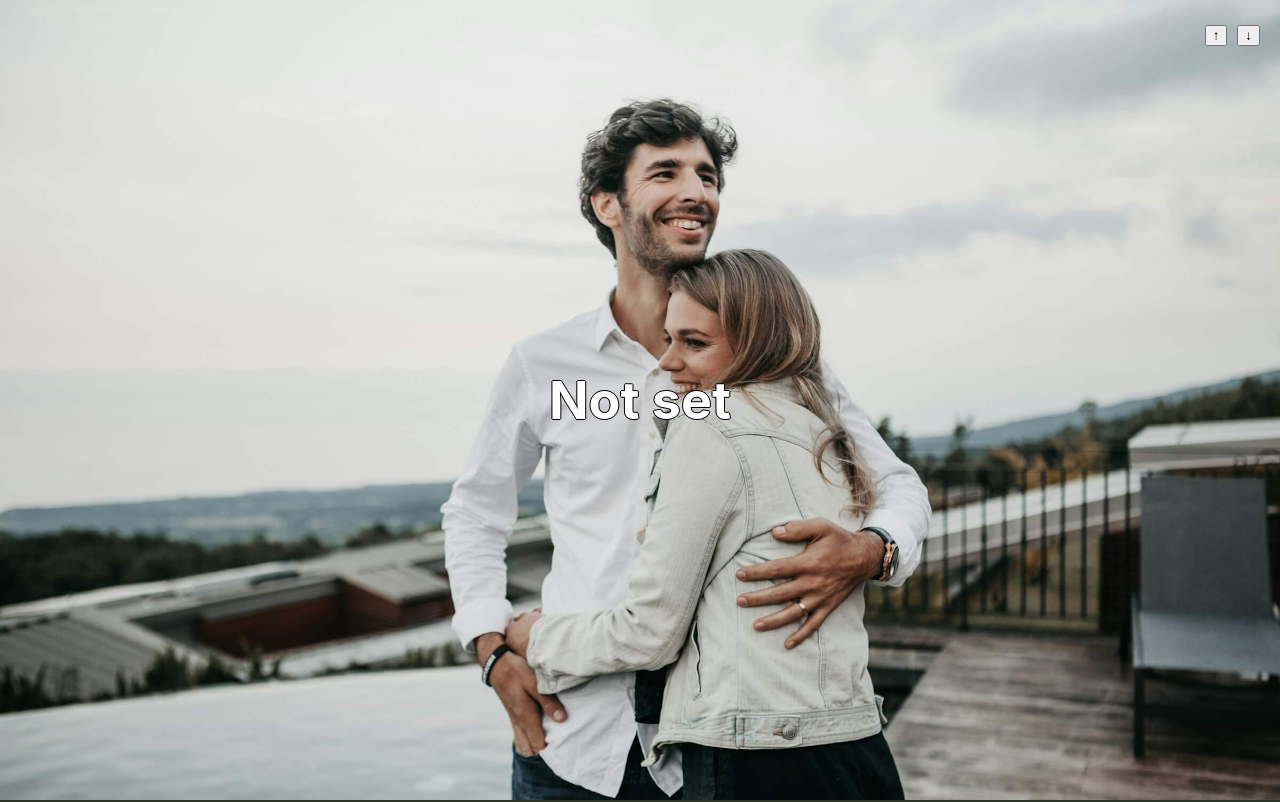
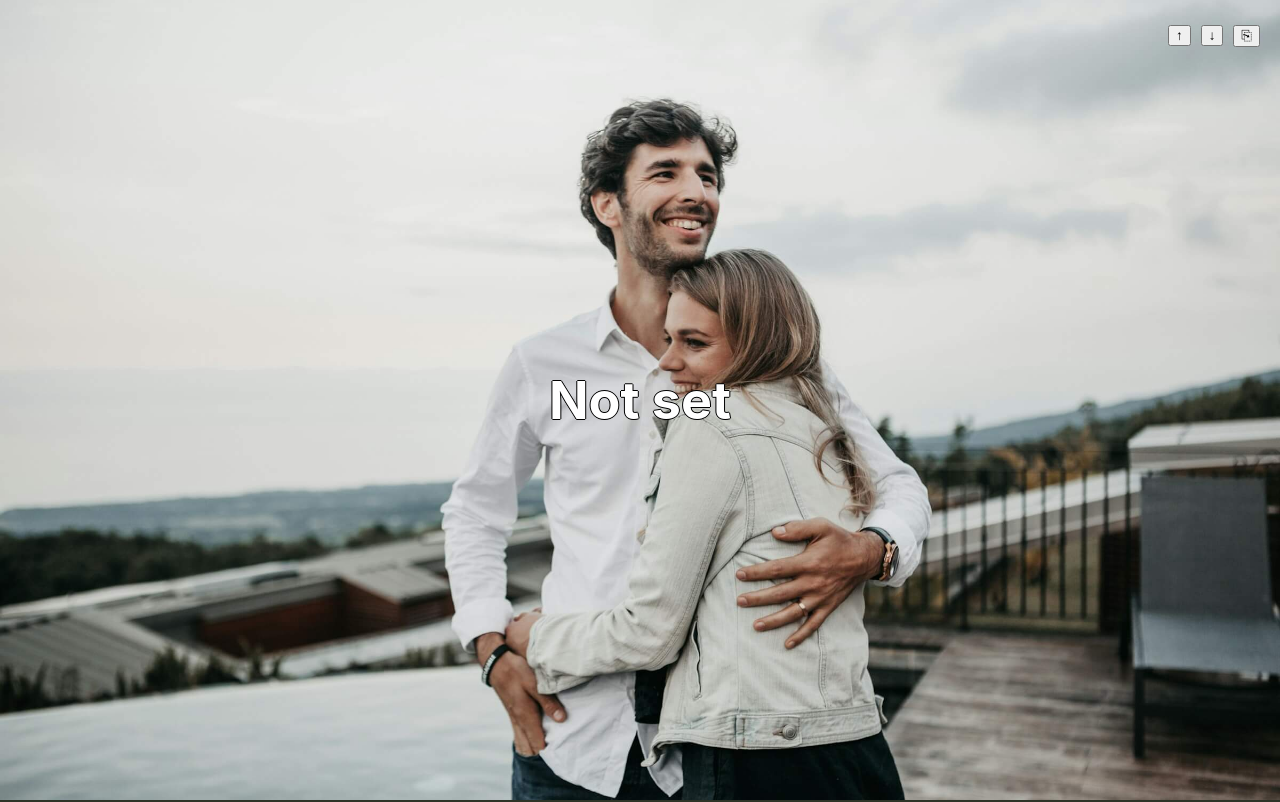
Before and after one commit to pohlaniacz/wysiwihyg, a React (Create React App) app: page / in a window 1280 px wide. Shown: the top 802 px of the page. Built offline with nearby package versions, Linux system fonts and the light colour scheme.

Commit message:
fixes and add duplicate button

```diff
--- a/src/components/editor/EditBox.js
+++ b/src/components/editor/EditBox.js
@@ -3,8 +3,15 @@ import ActionButton from "../layout/ActionButton";
 function EditBox(props) {
     return (
         <div className="App-editBox">
-            <ActionButton text="&uarr;"/>
-            <ActionButton text="&darr;" />
+            <ActionButton
+                type="up"
+            />
+            <ActionButton
+                type="down"
+            />
+            <ActionButton
+                type="duplicate"
+            />
         </div>
     )
 }
--- a/src/components/editor/Slider.js
+++ b/src/components/editor/Slider.js
@@ -1,15 +1,15 @@
 function Slider(props) {
     return (
         <div className="App-slider">
-            <dic classname="App-slider-slide">
+            <div className="App-slider-slide">
                 Slide1
-            </dic>
-            <dic classname="App-slider-slide">
+            </div>
+            <div className="App-slider-slide">
                 Slide2
-            </dic>
-            <dic classname="App-slider-slide">
+            </div>
+            <div className="App-slider-slide">
                 Slide3
-            </dic>
+            </div>
             {props.children}
         </div>
     )
--- a/src/components/layout/ActionButton.js
+++ b/src/components/layout/ActionButton.js
@@ -1,7 +1,29 @@
 import Button from "./Button";
 
 export default function ActionButton(props) {
+    let title = '';
+    let text = '';
+
+    switch (props.type) {
+        case "up":
+            title = 'up';
+            text = '↑';
+            break;
+        case "down":
+            title = 'down';
+            text = '↓';
+            break;
+        case "duplicate":
+            title = 'duplicate';
+            text = '⎘';
+            break;
+    }
+
     return (
-        <Button text={props.text} />
+        <Button
+            type={props.type}
+            text={text}
+            title={title}
+        />
     );
 }
--- a/src/components/layout/Button.js
+++ b/src/components/layout/Button.js
@@ -3,6 +3,12 @@ export default function Button(props) {
         return alert("yay!");
     }
     return (
-        <button onClick={handleClick}>{props.text}</button>
+        <button
+            onClick={handleClick}
+            title={props.title}
+            type={props.type}
+        >
+            {props.text}
+        </button>
     )
 }
```
Also changed, not shown: 1 other file (tests, documents, lock files or other folders).
